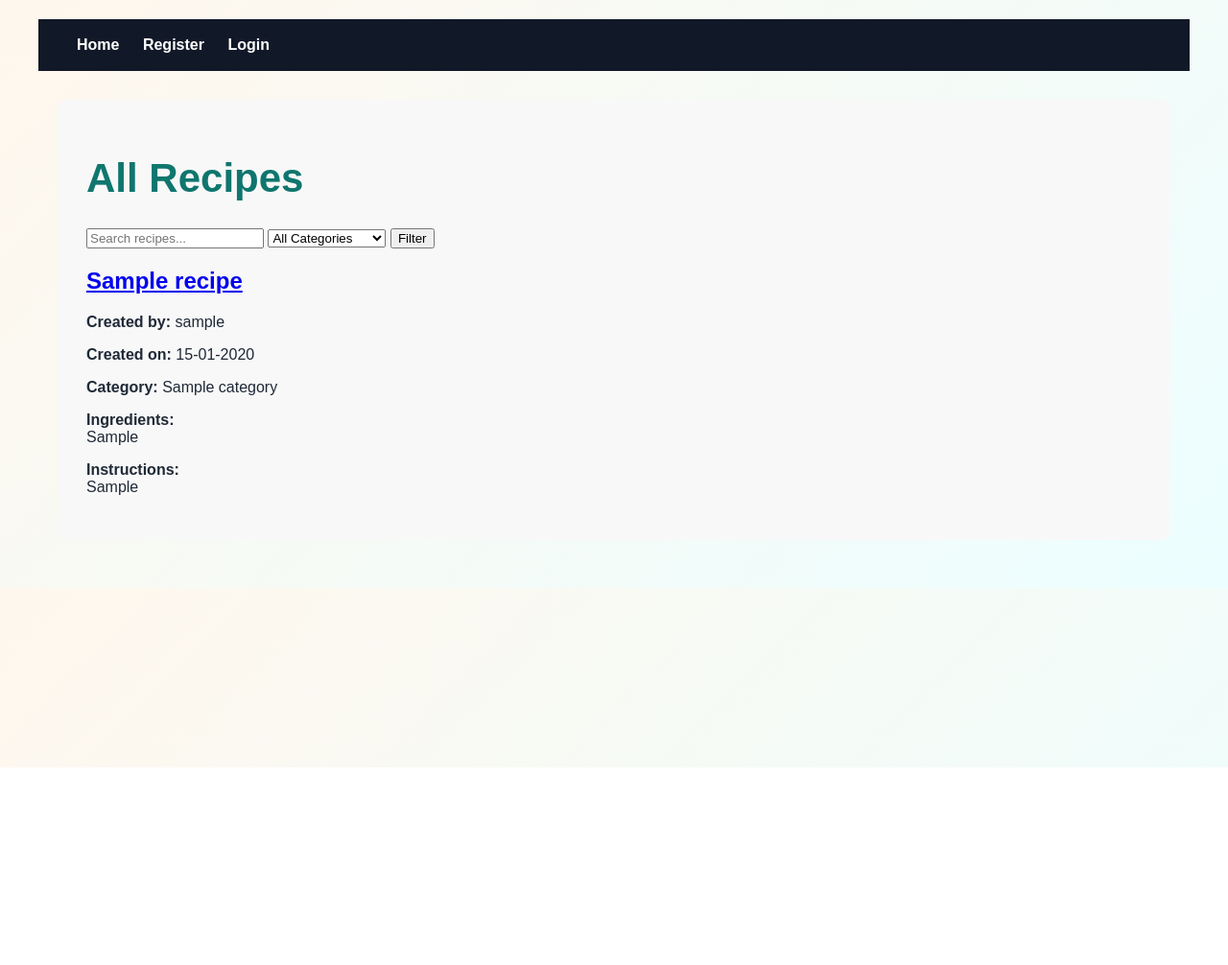
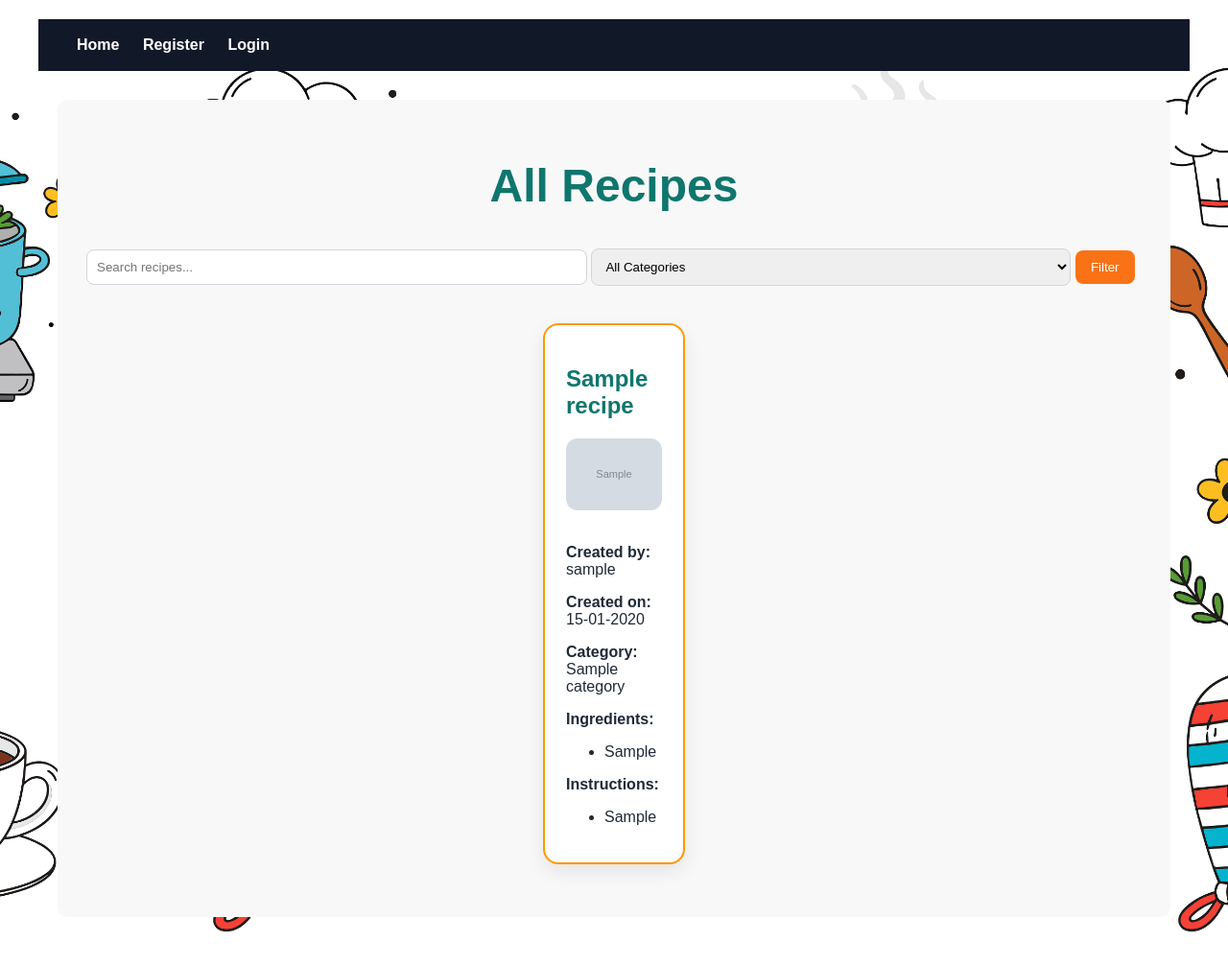
Before and after one commit to mdpos95-tech/recipe_flask_app_MOD4, a Flask app: page /recipes in a window 1280 px wide. Shown: the whole page at 96% size. Before the commit the page ends 800 px from the top, so only its background shows below. Run offline with Flask 3, Linux system fonts and the light colour scheme; tables that the repository leaves empty hold one stand-in row (values such as "Sample post"); grey boxes marked "Sample" are stand-in pictures.

Commit message:
working on some css and background image

```diff
--- a/static/style.css
+++ b/static/style.css
@@ -5,6 +5,10 @@ body{
     padding: 20px;
     background: linear-gradient(135deg, #fff7ed, #ecfeff);
     color: #1f2937;
+    background-image: url('/static/cooking2.jpg.png');
+    background-size: contain;
+    background-position: center;
+    background-attachment: fixed;
 }
 
 nav{
@@ -33,6 +37,72 @@ nav a:hover{
 }
 
 h1{
+    font-size: 3rem;
+    text-align: center;
+}
+
+h1, h2, h3 {
     color: #0f766e;
-    font-size: 42px;
 }
+
+h2 a{
+    color: #0f766e;
+    text-decoration: none;
+}
+
+
+.recipe{
+    background: white;
+    padding: 22px;
+    margin: 25px auto;
+    margin-bottom: 25px;
+    border-radius: 16px;
+    box-shadow: 0 8px 20px rgba(0,0,0,0.08 );
+    max-width: 100px;
+    border: 2px solid #ff9800;
+}
+
+
+button,
+input[type="submit"]{
+    background: #f97316;
+    color: white;
+    border: none;
+    padding: 10px 16px;
+    border-radius: 8px;
+    cursor: pointer;
+    text-decoration: none;
+}
+
+button:hover,
+input[type="submit"]:hover{
+    background: #ea580c;
+    transform: translateY(-2px);
+}
+
+input,
+textarea,
+select{
+    padding: 10px;
+    border: 1px solid #d1d5db;
+    border-radius: 8px;
+    width: 100%;
+    margin: 6px 0 14px;
+    max-width: 500px;
+}
+
+.flash-message{
+    background: #dcfce7;
+    color: #166534;
+    padding: 12px;
+    border-radius: 8px;
+    margin: 15px 0;
+}
+
+.recipe-image{
+    width: 100%;
+    max-height: 250px;
+    object-fit: cover;
+    border-radius: 12px;
+    margin-bottom: 15px;
+}
--- a/templates/recipes.html
+++ b/templates/recipes.html
@@ -18,11 +18,24 @@
 
         <a href="{{ url_for('recipe_detail', recipe_id=recipe.id) }}">{{ recipe.title }}</a>
     </h2>
+    {% if recipe.image_url %}
+    <img src="{{ recipe.image_url }}" alt="{{ recipe.title }}" class="recipe-image">
+    {% endif %}
     <p><strong>Created by:</strong> {{ recipe.author.username }}</p>
     <p><strong>Created on:</strong> {{ recipe.created_at.strftime('%d-%m-%Y') }}</p>
     <p><strong>Category:</strong> {{ recipe.category.name }}</p>
-    <p><strong>Ingredients:</strong><br>{{ recipe.ingredients }}</p>
-    <p><strong>Instructions:</strong><br>{{ recipe.instructions }}</p>
+    <p><strong>Ingredients:</strong></p>
+    <ul>
+        {% for ingredient in recipe.ingredients.split('\n') %}
+        <li>{{ ingredient }}</li>
+        {% endfor %}
+    </ul>
+    <p><strong>Instructions:</strong></p>
+    <ul>
+        {% for step in recipe.instructions.split('\n') %}
+        <li>{{ step }}</li>
+        {% endfor %}
+    </ul>
    </div>
    {% endfor %}
 {% endblock %}
```
Also changed, not shown: templates/home.html (+7 -1 lines), static/cooking2.jpg.png (added).
